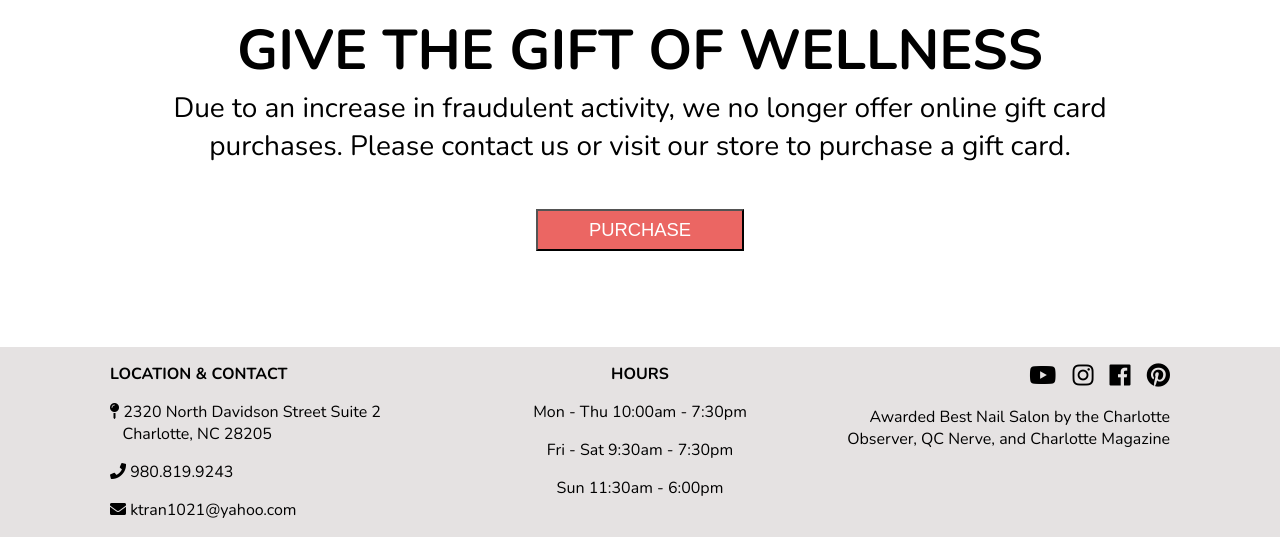
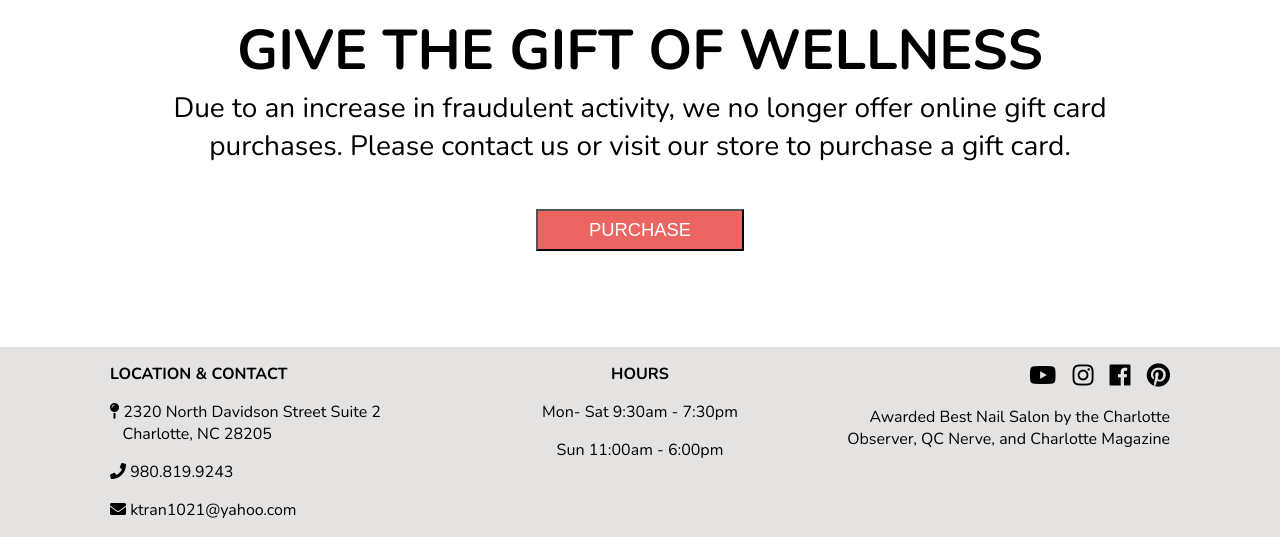
Before and after one commit to mimosasnailbar/mimosas, a Jekyll site: the page built from giftcard.html, in a window 1280 px wide and 900 px high, scrolled down 660 px, cut to the strip 363-900 px from the top of the window. Built offline with Jekyll 4.4.1, drawn with Linux system fonts in a browser that asks for light colours; nearby versions of some CDN libraries.

Commit message:
Updated 1 file via CloudCannon.

```diff
--- a/_layouts/default.html
+++ b/_layouts/default.html
@@ -57,20 +57,20 @@
 						HOURS
 					</p>
 					<p class="editable">
-						Mon - Thu 10:00am - 7:30pm
+						Mon- Sat 9:30am - 7:30pm
 					</p>
 					<p class="editable">
-						Fri - Sat 9:30am - 7:30pm
+						Sun 11:00am - 6:00pm
 					</p>
-					<p class="editable">
-						Sun 11:30am - 6:00pm
-					</p>
+					<p class="editable"></p>
 				</div>
 				<div class="footer__social">
 					<p>
 						<a class="editable" href="https://youtube.com/channel/UCD61h9TyIKIyvTcz8hfD34g" target="_blank"><i class="fab fa-youtube"></i></a>
 						<a class="editable" href="https://www.instagram.com/mimosasnailbarcharlotte/?igshid=OGQ5ZDc2ODk2ZA%3D%3D" target="_blank"><i class="fab fa-instagram"></i></a>
-						<a class="editable" href="https://facebook.com/mimosasnailbar" target="_blank"><i class="fab fa-facebook"></i></a>
+						<a class="editable" href="https://facebook.com/mimosasnailbar" target="_blank">
+							<i class="fab fa-facebook"></i>
+						</a>
 						<a class="editable" href="https://pinterest.com/themimosasnailbar/" target="_blank">
 							<i class="fab fa-pinterest"></i></a>
 					</p>
```
